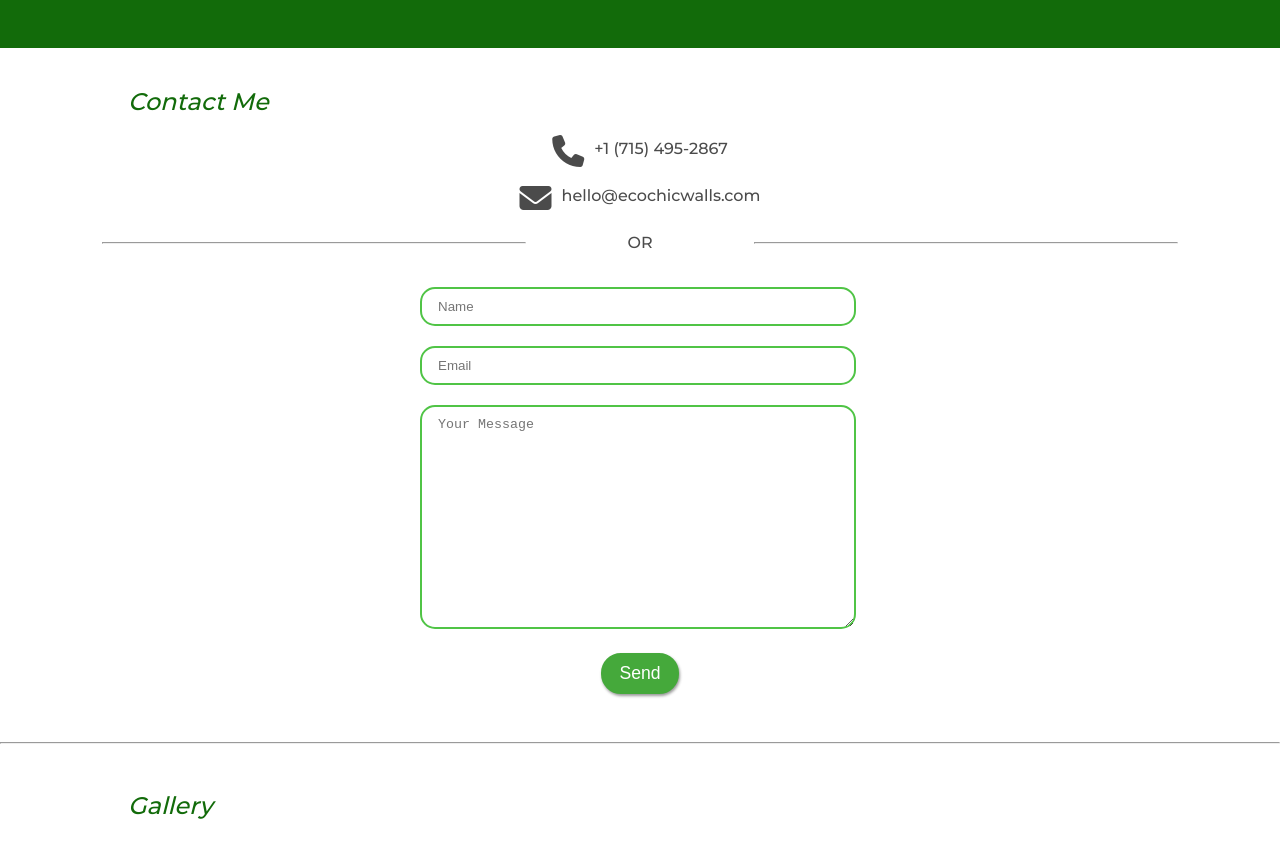
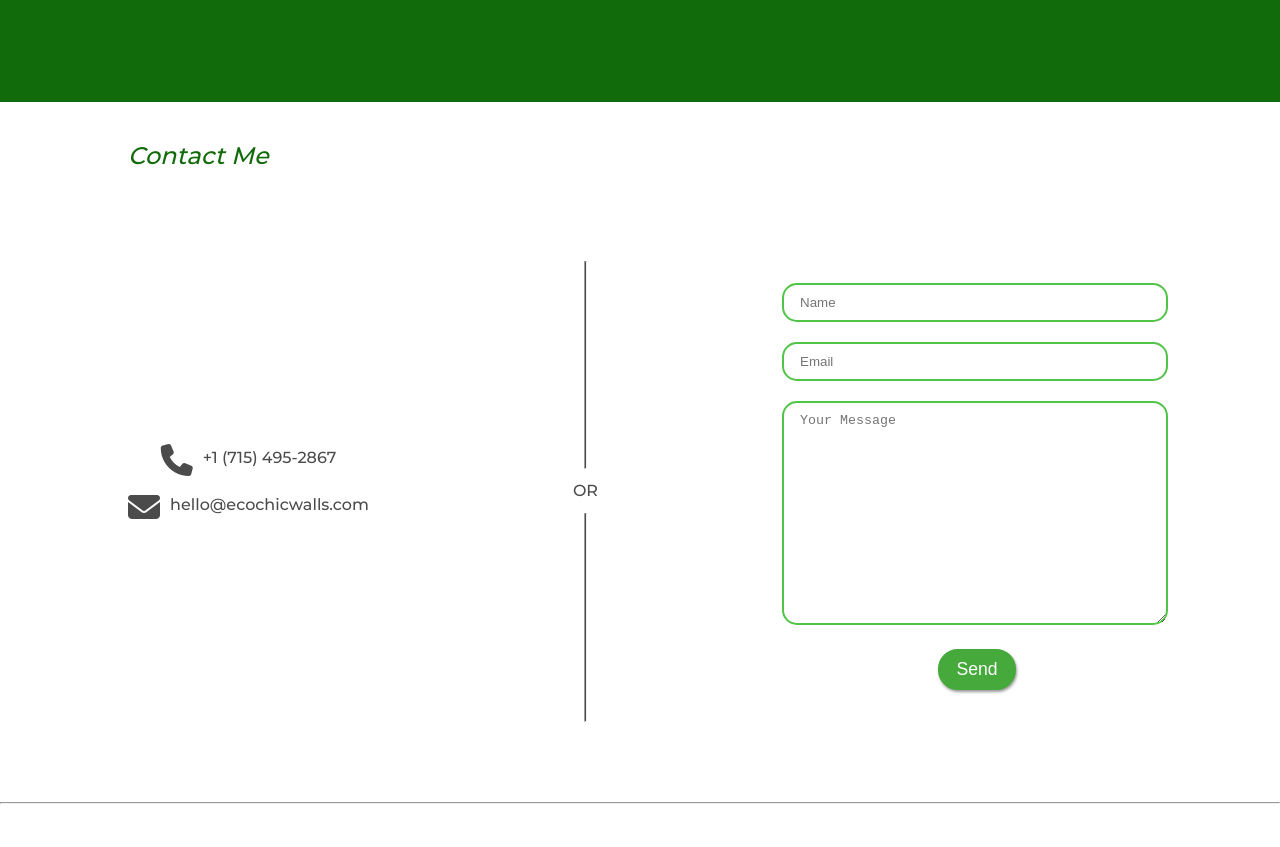
Before and after one commit to daniel-escoto/eco-chic-beta, a plain HTML site: page index.html in a window 1280 px wide. Shown: the part 2540-3387 px from the top of the page. Drawn offline with Linux system fonts and the light colour scheme; some packages are replaced by stand-ins of ours; a script that the page names is missing.

Commit message:
laptop contact

```diff
--- a/css/styles.css
+++ b/css/styles.css
@@ -542,7 +542,8 @@ footer i {
     display: flex;
     align-items: center;
 
-    margin-top: 0px;
+    margin-top: 5%;
+    margin-bottom: 5%;
   }
 
   .about-content img {
@@ -553,7 +554,41 @@ footer i {
   .about-content p {
     margin-left: 40px;
   }
-  /* gallery is 2x2 */
+
+  .contact-content {
+    display: flex;
+    align-items: center;
+    justify-content: space-between;
+    margin: 5% 10%;
+  }
+
+  #contact form {
+    max-width: 350px;
+    margin: 20px 0;
+  }
+
+  .h-divider {
+    display: none;
+  }
+
+  .v-divider {
+    display: flex;
+    flex-direction: column;
+    align-items: center;
+    height: 100%;
+  }
+
+  /* .v-divider p {
+    font-size: 1.33em;
+  } */
+
+  .v-divider hr {
+    /* width: 33%;
+    height: 0.5px; */
+    width: 0.5px;
+    height: 45%;
+    background-color: rgb(75, 75, 75);
+  }
 }
 /* desktop styles */
 @media screen and (min-width: 1200px) {
--- a/index.html
+++ b/index.html
@@ -128,6 +128,7 @@
       <section id="contact" class="grid">
         <h3>Contact Me</h3>
         <div class="contact-content">
+          <div class="left">
             <a href="tel:+17154952867" class="phone"
               ><i class="fas fa-phone fa-2x"></i>
               <p>+1 (715) 495-2867</p></a
@@ -136,15 +137,17 @@
               <i class="fas fa-envelope fa-2x"></i>
               <p>hello@ecochicwalls.com</p>
             </a>
+          </div>
+
           <div class="h-divider">
             <hr />
             <p>OR</p>
             <hr />
           </div>
           <div class="v-divider">
-            <div class="vl"></div>
+            <hr />
             <p>OR</p>
-            <div class="vl"></div>
+            <hr />
           </div>
           <form>
             <input type="text" placeholder="Name" />
```
Lines whose indentation alone changed are shown as unchanged.
